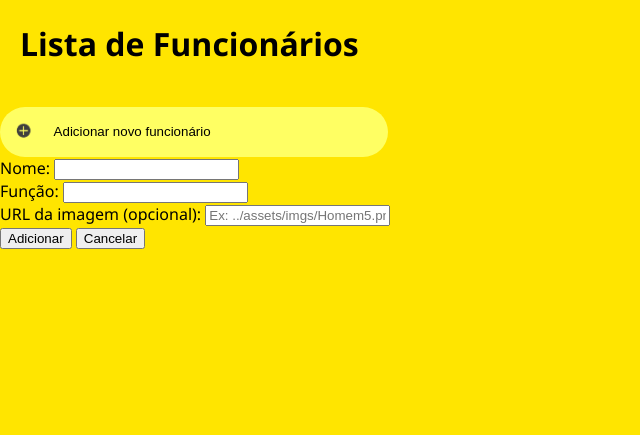
After one commit to ViniciusTn/Aplicacao_do_mockup, a PHP site: page /private/addFuncionarioTela.html in a window 1280 px wide. The commit adds this page. Shown: the part 365-800 px from the top of the page, without its empty margins (0-640 px from the left). Run offline with PHP 8.4, Linux system fonts and the light colour scheme.

Commit message:
add - Ultimo commit - correcao completa

```diff
--- /dev/null
+++ b/private/addFuncionarioTela.html
@@ -0,0 +1,48 @@
+<!DOCTYPE html>
+<html lang="pt-BR">
+<head>
+    <meta charset="UTF-8" />
+    <meta name="viewport" content="width=device-width, initial-scale=1.0"/>
+    <title>Funcionários</title>
+    <link rel="stylesheet" href="../styles/Style.css">
+    <script src="../scripts/gerenciadorFuncionarios.js"></script>
+    <script src="../scripts/ButtonValidators.js"></script>
+</head>
+<body>
+    <header>
+     <button onclick= "window.location.href='../private/gerenciadorFuncionarios.html'"  class="buttonVoltar" type="button">
+            <img src="../assets/icons/botaoVoltar.png" alt="Ícone de botão" />
+        </button>
+        <br>
+    <h1>Lista de Funcionários</h1>
+    </header>
+    <div id="Adicionar">
+        <button type="button" id="botaoAddFuncionario" onclick="window.location.href='adicionar.html'">
+            <div class="conteudoBotao">
+                <img src="../assets/imgs/Mais.png" alt="ícone de adicionar" class="iconeMais" />
+                <p>Adicionar novo funcionário</p>
+            </div>
+        </button>
+    </div>
+
+     <form id="formFuncionario">
+      <label for="nome">Nome:</label>
+      <input type="text" id="nome" name="nome" required />
+      <br>
+      <label for="funcao">Função:</label>
+      <input type="text" id="funcao" name="funcao" required />
+      <br>
+      <label for="imagem">URL da imagem (opcional):</label>
+      <input type="text" id="imagem" name="imagem" placeholder="Ex: ../assets/imgs/Homem5.png" />
+      <br>
+      <div class="botoes">
+    <button type="submit">Adicionar</button>
+        <button type="button" onclick="voltar()">Cancelar</button>
+      </div>
+    </form>
+  </div>
+
+    <div id="listaFuncionarios"></div>
+
+</body>
+</html>
--- a/public/GestaoDeRotas.html
+++ b/public/GestaoDeRotas.html
@@ -13,7 +13,7 @@
 <body>
 
     <header>
-                    <button onclick= "window.location.href='menuInicial.html'"  class="buttonVoltar" type="button">
+            <button onclick= "window.location.href='menuInicial.html'"  class="buttonVoltar" type="button">
             <img src="../assets/icons/botaoVoltar.png" alt="Ícone de botão" />
             </button>
         <div class="s">
--- a/public/menuInicial.html
+++ b/public/menuInicial.html
@@ -50,7 +50,7 @@
                 <div id="usuarioCorpo">
 
 
-                    <a href="../public/MonitoramentoManutecao.html">
+                    <a href="../private/gerenciadorFuncionarios.html">
         <img class="icone" src="../assets/icons/usuario.png" alt="USUARIO">
     </a>
 
--- a/scripts/ButtonValidators.js
+++ b/scripts/ButtonValidators.js
@@ -1,8 +1,6 @@
-/**
- * Configura um botão para redirecionar para "menuInicial.html" ao ser clicado.
- *
- * @param {string} buttonId - O ID do botão HTML.
- */
+
+    @param {string} buttonId
+
 function setupBackToMenu(buttonId) {
     const button = document.getElementById(buttonId);
 
@@ -15,10 +13,3 @@ function setupBackToMenu(buttonId) {
         window.location.href = "menuInicial.html";
     });
 }
-
-// Exporta a função para ambientes com módulos (Node.js ou bundlers)
-if (typeof module !== 'undefined') {
-    module.exports = {
-        setupBackToMenu
-    };
-}
--- /dev/null
+++ b/scripts/gerenciadorFuncionarios.js
@@ -0,0 +1,77 @@
+function buscar() {
+    const termoBusca = document.getElementById("inputBusca").value.toLowerCase();
+    const funcionarios = document.querySelectorAll(".Gerenciador > .nav");
+
+    funcionarios.forEach(func => {
+        const nome = func.textContent.toLowerCase();
+        func.style.display = nome.includes(termoBusca) ? "flex" : "none";
+    });
+}
+
+/* precisa ser validado no backend  :)
+
+window.addEventListener("DOMContentLoaded", () => {
+  const listaDiv = document.getElementById("listaFuncionarios");
+  let funcionarios = JSON.parse(localStorage.getItem("funcionarios")) || [];
+
+  function salvarFuncionarios() {
+    localStorage.setItem("funcionarios", JSON.stringify(funcionarios));
+  }
+
+  function render() {
+    listaDiv.innerHTML = "";
+    if (funcionarios.length === 0) {
+      listaDiv.innerHTML = "<p>Nenhum funcionário cadastrado.</p>";
+      return;
+    }
+
+    funcionarios.forEach((func, index) => {
+      const container = document.createElement("div");
+      container.classList.add("nav");
+
+
+      const btnEditar = container.querySelector(".editar");
+      const btnSalvar = container.querySelector(".salvar");
+      const btnRemover = container.querySelector(".remover");
+      const titulo = container.querySelector(".nome-funcionario");
+
+      btnEditar.addEventListener("click", () => {
+        titulo.contentEditable = true;
+        titulo.focus();
+        btnEditar.style.display = "none";
+        btnSalvar.style.display = "inline-block";
+      });
+
+      btnSalvar.addEventListener("click", () => {
+        titulo.contentEditable = false;
+        btnEditar.style.display = "inline-block";
+        btnSalvar.style.display = "none";
+
+        const texto = titulo.textContent.trim();
+        const partes = texto.split(":");
+        if (partes.length < 2) {
+          alert("Formato inválido. Use: Nome: Função");
+          return;
+        }
+        funcionarios[index].nome = partes[0].trim();
+        funcionarios[index].funcao = partes.slice(1).join(":").trim();
+
+        salvarFuncionarios();
+        render();
+      });
+
+      btnRemover.addEventListener("click", () => {
+        if (confirm(`Remover funcionário ${func.nome}?`)) {
+          funcionarios.splice(index, 1);
+          salvarFuncionarios();
+          render();
+        }
+      });
+
+      listaDiv.appendChild(container);
+    });
+  }
+
+  render();
+});
+*/
--- a/styles/Style.css
+++ b/styles/Style.css
@@ -16,8 +16,7 @@ header{
 }
 
 main{
-
-    padding: 20px;
+    width: 100%;
     background-color: rgb(75, 75, 75);
 }
 
@@ -110,7 +109,12 @@ a{
 }
 
 #botaoAddFuncionario:hover {
-    background-color: rgb(255, 255, 120); /* Efeito ao passar o mouse */
+    background-color: rgb(255, 255, 120);
+}
+
+#alinhamentoDoBotao{
+    padding: 20px;
+
 }
 
 .conteudoBotao {
@@ -123,6 +127,13 @@ a{
     width: 10%;
 }
 
+.card-funcionario {
+    border: 1px solid #ccc;
+    border-radius: 8px;
+    padding: 10px;
+    margin: 10px 0;
+    background-color: #f5f5f5;
+}
 
 #arrumador{
     justify-content: center;
@@ -161,7 +172,8 @@ a{
     display: flex;
     justify-content: space-between;
     align-items: center;
-    padding: 0 20px;
+    padding: 0 14px;
+    gap: 13%;
 }
 
 #textBuscar{
--- a/styles/menu.css
+++ b/styles/menu.css
@@ -20,6 +20,7 @@ body{
 
 .flex{
     display: flex;
+    padding-left: 17px;
 }
 
 #logo{
```
Also changed, not shown: private/gerenciadorFuncionarios.html (+8 -7 lines), scripts/PageNavigation.js (deleted, +0 -38 lines).
